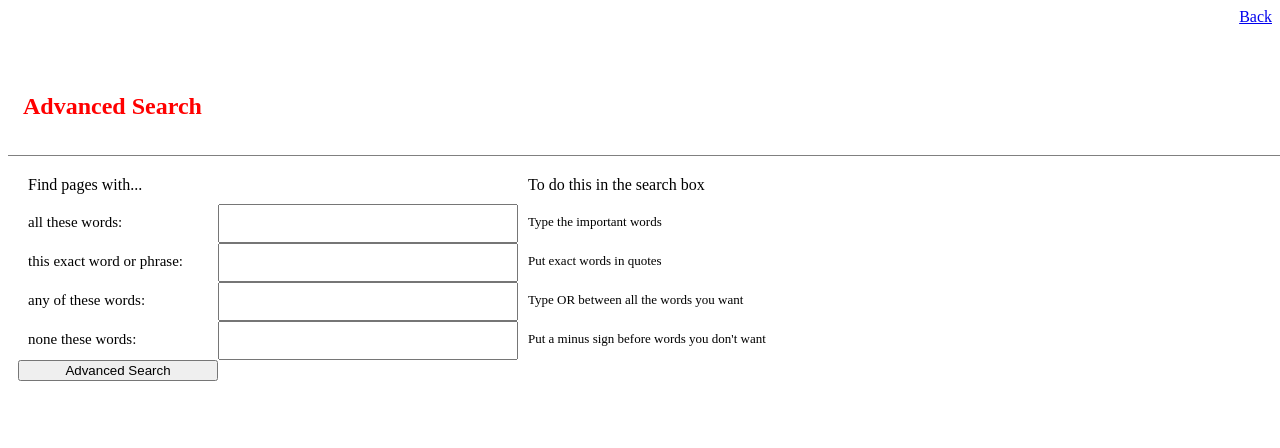
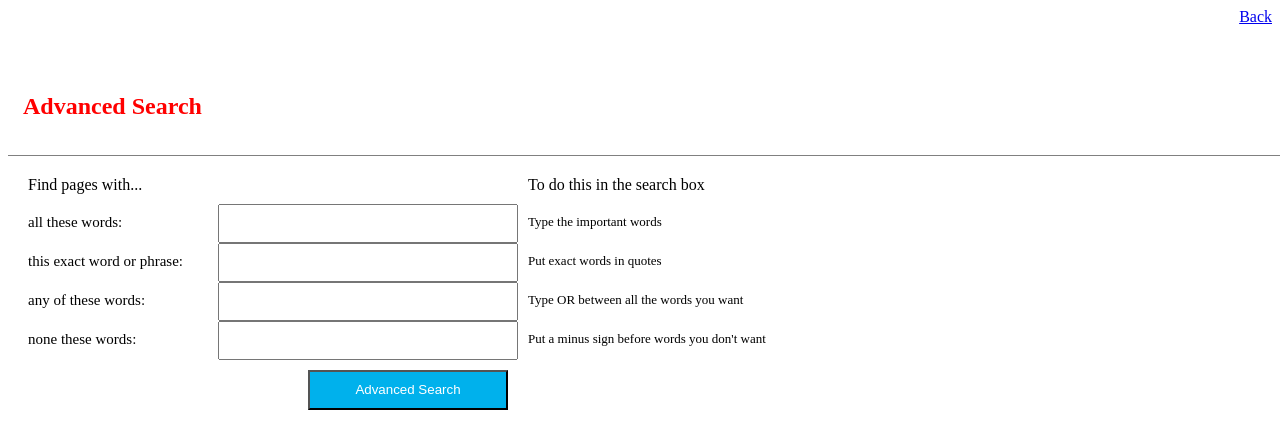
Before and after one commit to avinanick/CS50W-Project0, a plain HTML site: page advanced_search.html in a window 1280 px wide. Shown: the top 448 px of the page. Drawn offline with Linux system fonts and the light colour scheme.

Commit message:
Set some css to format the advanced search button.

```diff
--- a/advanced_search.html
+++ b/advanced_search.html
@@ -28,7 +28,10 @@
                 <div class="grid-item search-descriptor">none these words:</div>
                 <input type="text" name="as_eq" class="grid-item">
                 <div class="grid-item search-instruction">Put a minus sign before words you don't want</div>
-                <input type="submit" value="Advanced Search">
+                <div class="grid-item"></div>
+                <div class="grid-item">
+                    <input type="submit" value="Advanced Search" id="advanced-search-button">
+                </div>
             </form>
         </div>
     </body>
--- a/google_style.css
+++ b/google_style.css
@@ -29,6 +29,14 @@
     width: 100%;
 }
 
+#advanced-search-button {
+    background-color: rgb(0, 177, 236);
+    color: white;
+    float: right;
+    height: 40px;
+    width: 200px;
+}
+
 #index_search {
     margin: auto;
     width: 50%;
```
